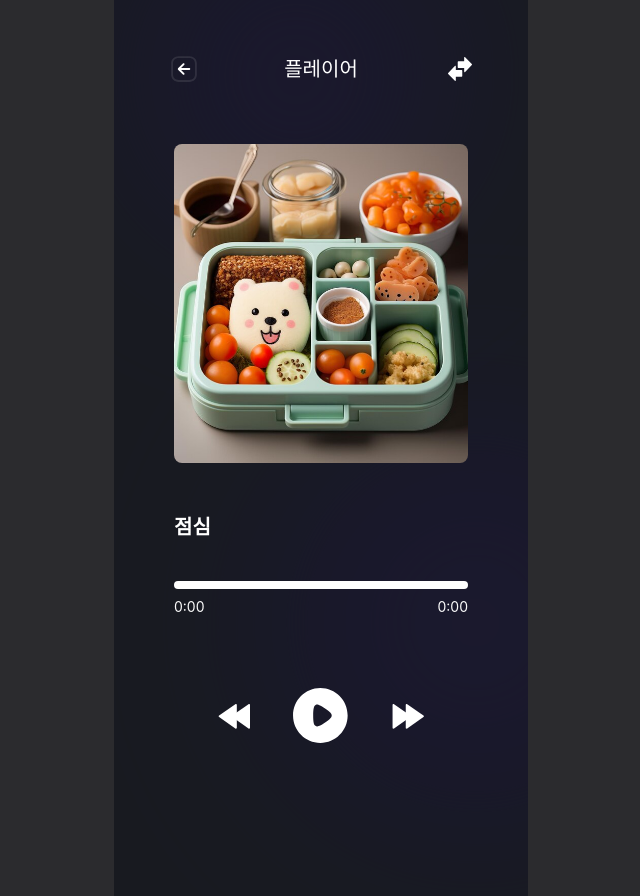
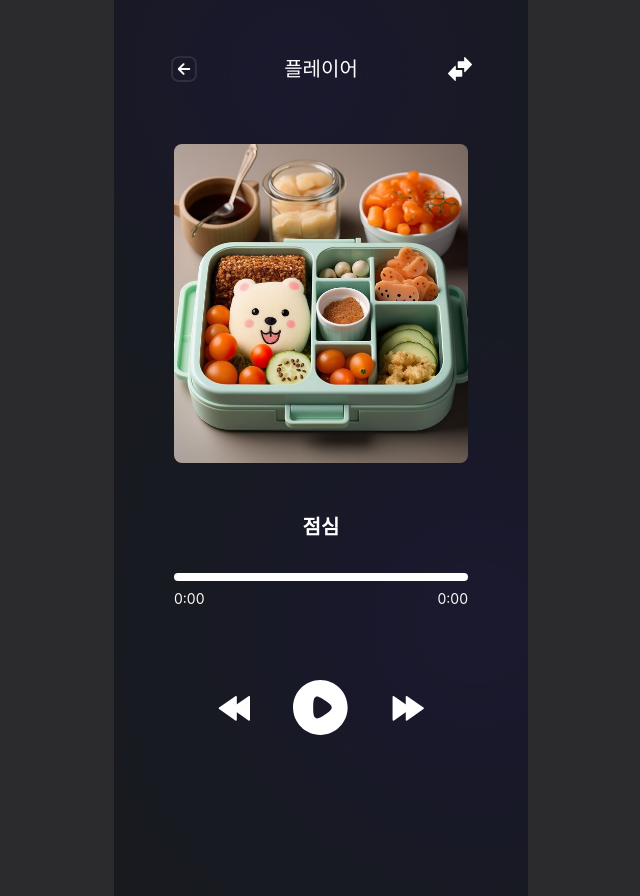
Before and after one commit to Nong-Mo/Frontend, a React (Create React App) app: page /player in a window 1280 px wide. Shown: the whole page, without its empty margins (319-959 px from the left). Built offline with nearby package versions, Linux system fonts and the light colour scheme; sample sign-in values are in the browser's storage; a web font is replaced by a local one.

Commit message:
[Fix] player 페이지 생성일자 지움

```diff
--- a/src/components/player/BookInfo.tsx
+++ b/src/components/player/BookInfo.tsx
@@ -2,17 +2,13 @@ import React from 'react';
 
 interface BookInfoProps {
   bookName: string;
-  createdAt: string;
 }
 
-export const BookInfo: React.FC<BookInfoProps> = ({ bookName, createdAt }) => {
+export const BookInfo: React.FC<BookInfoProps> = ({ bookName }) => {
   return (
-    <div className="flex flex-col w-full gap-2 mb-8">
+    <div className="flex flex-col w-full gap-2 mb-8 items-center text-center">
       <div className="text-white text-xl font-semibold">
         {bookName}
-      </div>
-      <div className="text-white opacity-50">
-        {createdAt}
       </div>
     </div>
   );
```
